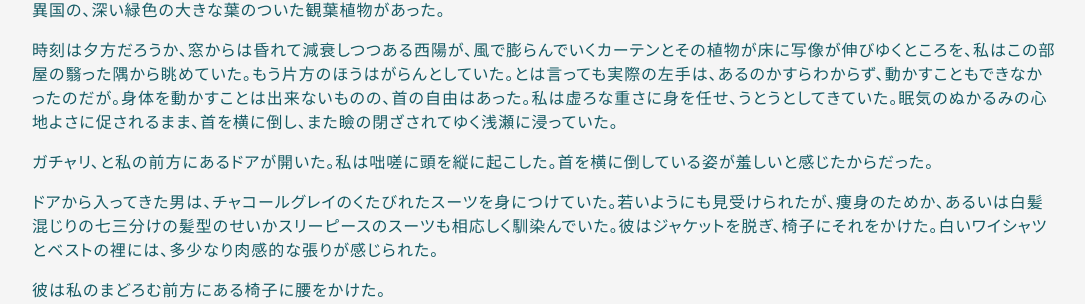
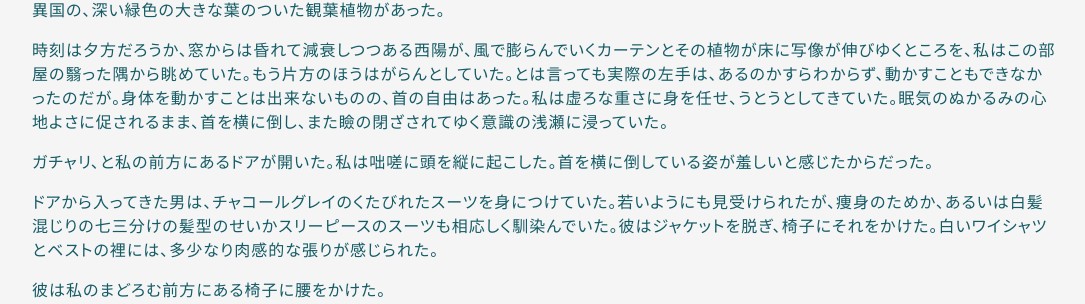
Before and after one commit to hihumi-riku/hihumi-riku.github.io, a Jekyll site: the page built from _posts/2023-11-03-etude_2023_may.md, in a window 1280 px wide and 900 px high, scrolled down 4900 px. Shown: the part 220-524 px from the top of the window, without its empty margins (96-1181 px from the left). Built offline with Jekyll 4.4.1, drawn with Linux system fonts in a browser that asks for light colours.

Commit message:
Update 2023-11-03-etude_2023_may.md

```diff
--- a/_posts/2023-11-03-etude_2023_may.md
+++ b/_posts/2023-11-03-etude_2023_may.md
@@ -158,7 +158,7 @@ title: 二〇二三年五月　習作Ⅰ
 
 　気がつくと私自身、備え付けられていた。近くなったフローリングと、鈍い光沢の金色のドアノブで装飾された大きなドアがそびえ立っていた。異国の、深い緑色の大きな葉のついた観葉植物があった。
 
-時刻は夕方だろうか、窓からは昏れて減衰しつつある西陽が、風で膨らんでいくカーテンとその植物が床に写像が伸びゆくところを、私はこの部屋の翳った隅から眺めていた。もう片方のほうはがらんとしていた。とは言っても実際の左手は、あるのかすらわからず、動かすこともできなかったのだが。身体を動かすことは出来ないものの、首の自由はあった。私は虚ろな重さに身を任せ、うとうとしてきていた。眠気のぬかるみの心地よさに促されるまま、首を横に倒し、また瞼の閉ざされてゆく浅瀬に浸っていた。
+時刻は夕方だろうか、窓からは昏れて減衰しつつある西陽が、風で膨らんでいくカーテンとその植物が床に写像が伸びゆくところを、私はこの部屋の翳った隅から眺めていた。もう片方のほうはがらんとしていた。とは言っても実際の左手は、あるのかすらわからず、動かすこともできなかったのだが。身体を動かすことは出来ないものの、首の自由はあった。私は虚ろな重さに身を任せ、うとうとしてきていた。眠気のぬかるみの心地よさに促されるまま、首を横に倒し、また瞼の閉ざされてゆく意識の浅瀬に浸っていた。
 
 ガチャリ、と私の前方にあるドアが開いた。私は咄嗟に頭を縦に起こした。首を横に倒している姿が羞しいと感じたからだった。
 
```
